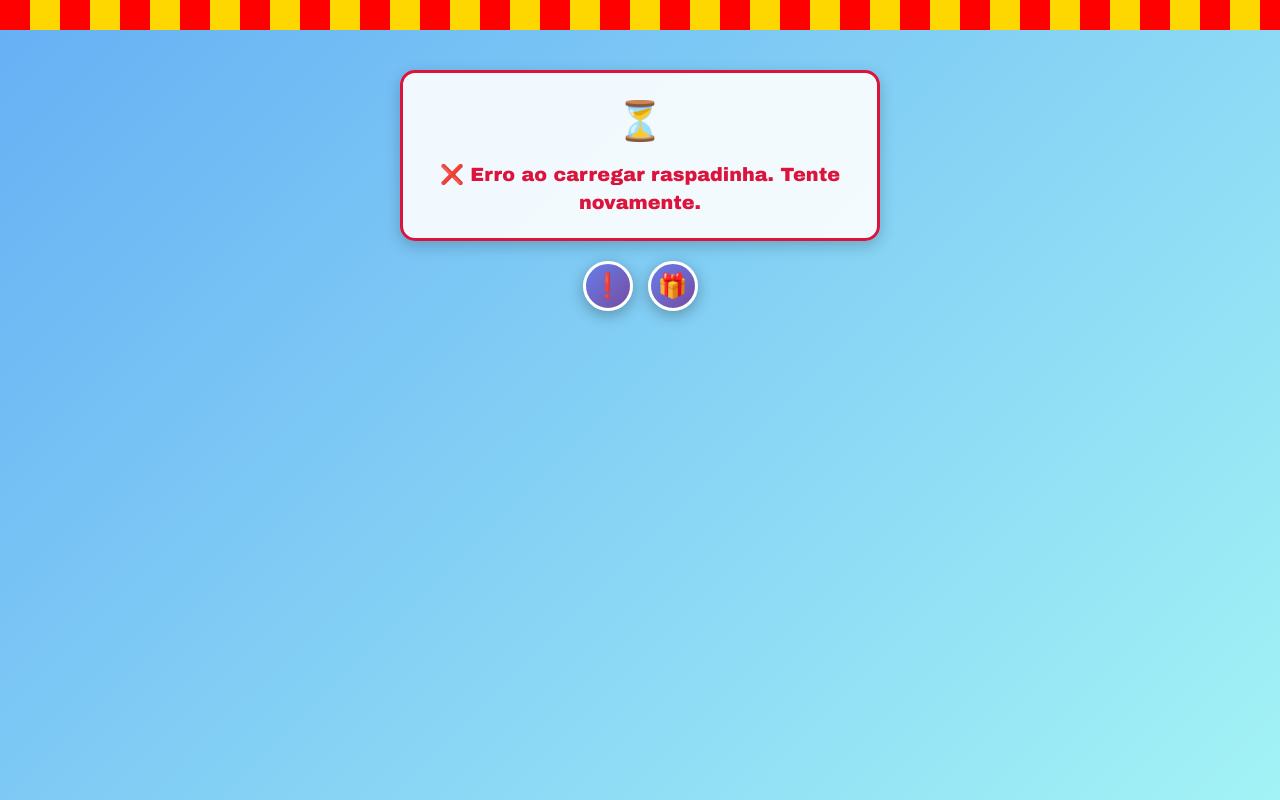
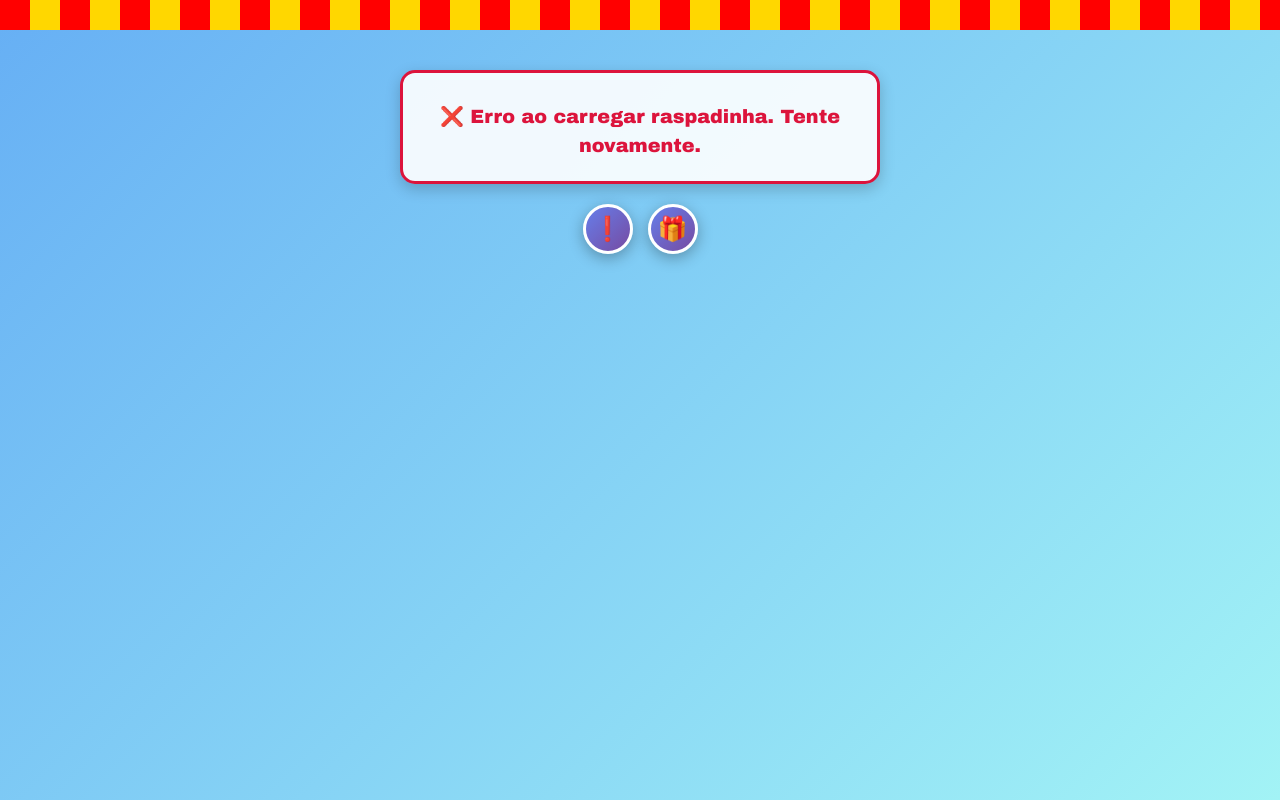
Before and after one commit to lucascardosonobody/roleta-backend, a website: page login2.html in a window 1280 px wide. Drawn offline with Linux system fonts and the light colour scheme.

Commit message:
alterações no painel e na raspadinha

```diff
--- a/login2.html
+++ b/login2.html
@@ -215,7 +215,7 @@
         }
 
         .mensagem-erro::before {
-            content: "⏳";
+            content: "";
             display: block;
             font-size: 2em;
             margin-bottom: 10px;
```
Also changed, not shown: paineladm.html (+1 -0 lines).
